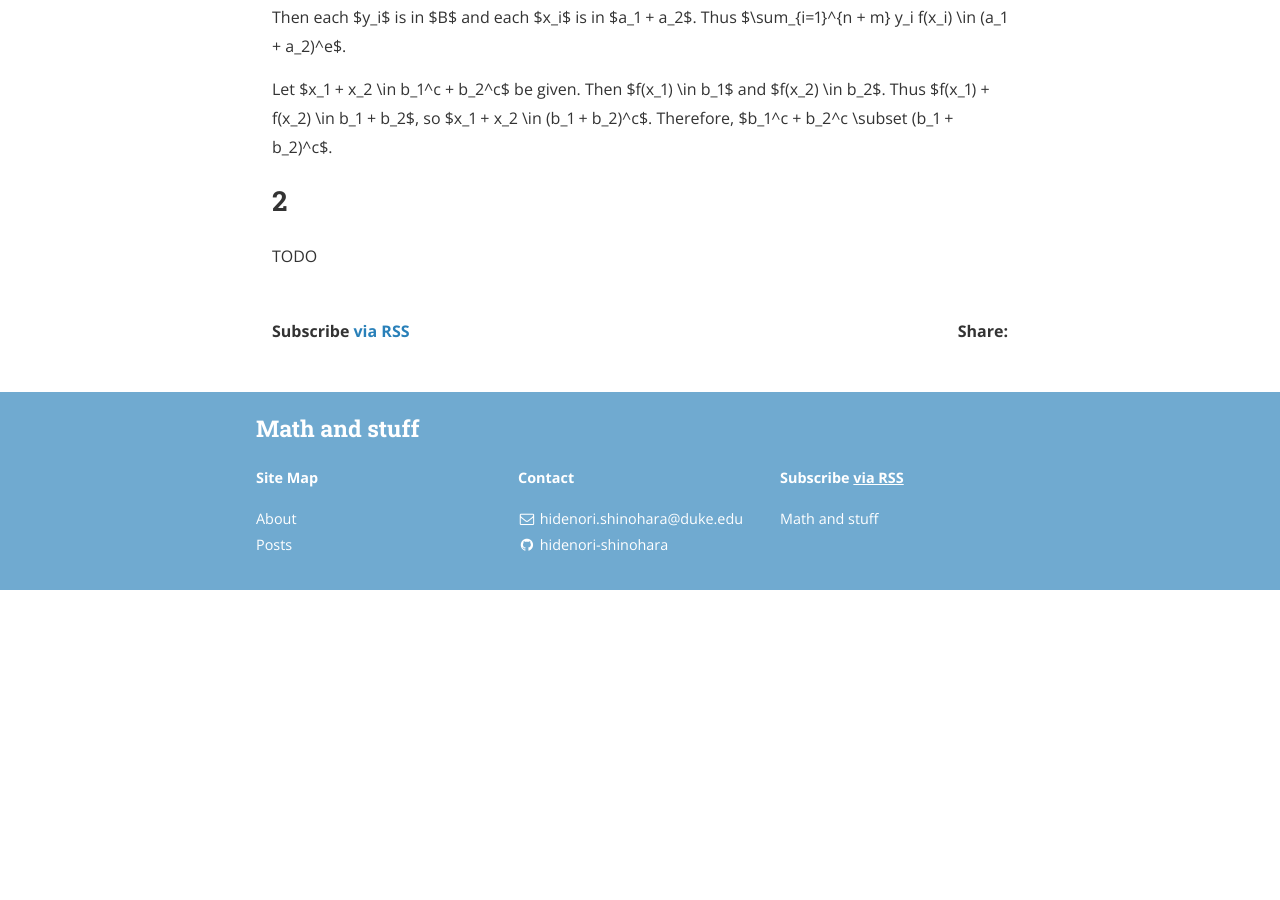
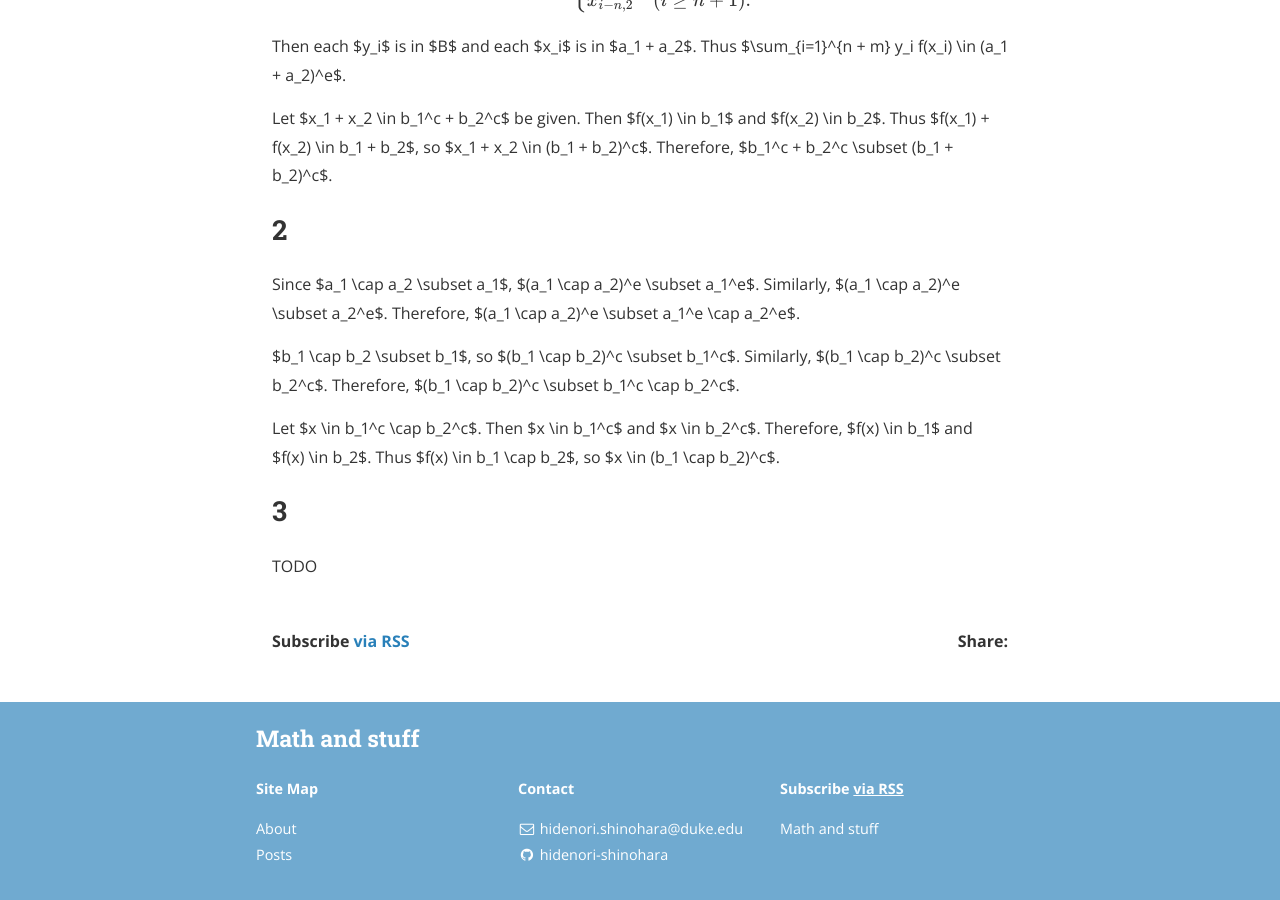
Before and after one commit to hidenori-shinohara/hidenori-shinohara.github.io, a Jekyll site: the page built from _posts/atiyah/chapter1/2019-12-14-extension-contraction-in-text-ex-1-18.md, in a window 1280 px wide and 900 px high, scrolled down 1170 px. Built offline with Jekyll 4.4.1, drawn with Linux system fonts in a browser that asks for light colours; nearby versions of some CDN libraries; formulas are drawn with MathJax 3; before the commit the page ends 1760 px from its top, so only the background shows below that; some of the changed text lies outside the part shown.

Commit message:
Finish another subproblem of ex 1-18[atiyah]

```diff
--- a/_posts/atiyah/chapter1/2019-12-14-extension-contraction-in-text-ex-1-18.md
+++ b/_posts/atiyah/chapter1/2019-12-14-extension-contraction-in-text-ex-1-18.md
@@ -9,6 +9,7 @@ author: Hidenori
 If $a_1, a_2$ are ideals of $A$ and if $b_1, b_2$ are ideals of $B$, then
 
 1. $(a_1 + a_2)^e = a_1^e + a_2^e, (b_1 + b_2)^c \supset b_1^c + b_2^c$.
+1. $(a_1 \cap a_2)^2 \subset a_1^e \cap a_2^e, (b_1 \cap b_2)^c = b_1^c \cap b_2^c$.
 1. TODO
 
 # Solution
@@ -52,4 +53,18 @@ Thus $f(x_1) + f(x_2) \in b_1 + b_2$, so $x_1 + x_2 \in (b_1 + b_2)^c$.
 Therefore, $b_1^c + b_2^c \subset (b_1 + b_2)^c$.
 
 ## 2
+Since $a_1 \cap a_2 \subset a_1$, $(a_1 \cap a_2)^e \subset a_1^e$.
+Similarly, $(a_1 \cap a_2)^e \subset a_2^e$.
+Therefore, $(a_1 \cap a_2)^e \subset a_1^e \cap a_2^e$.
+
+$b_1 \cap b_2 \subset b_1$, so $(b_1 \cap b_2)^c \subset b_1^c$.
+Similarly, $(b_1 \cap b_2)^c \subset b_2^c$.
+Therefore, $(b_1 \cap b_2)^c \subset b_1^c \cap b_2^c$.
+
+Let $x \in b_1^c \cap b_2^c$.
+Then $x \in b_1^c$ and $x \in b_2^c$.
+Therefore, $f(x) \in b_1$ and $f(x) \in b_2$.
+Thus $f(x) \in b_1 \cap b_2$, so $x \in (b_1 \cap b_2)^c$.
+
+## 3
 TODO
```
